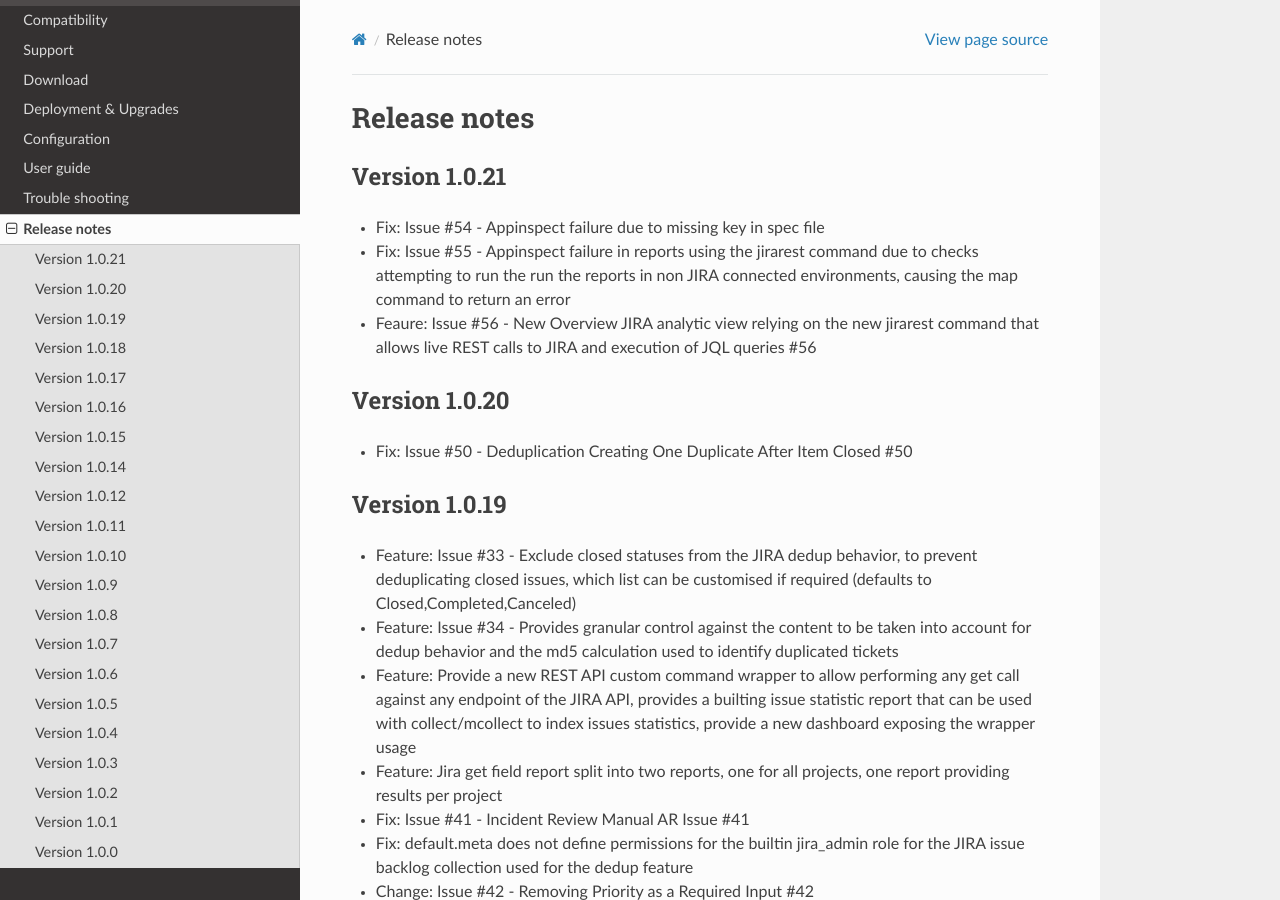
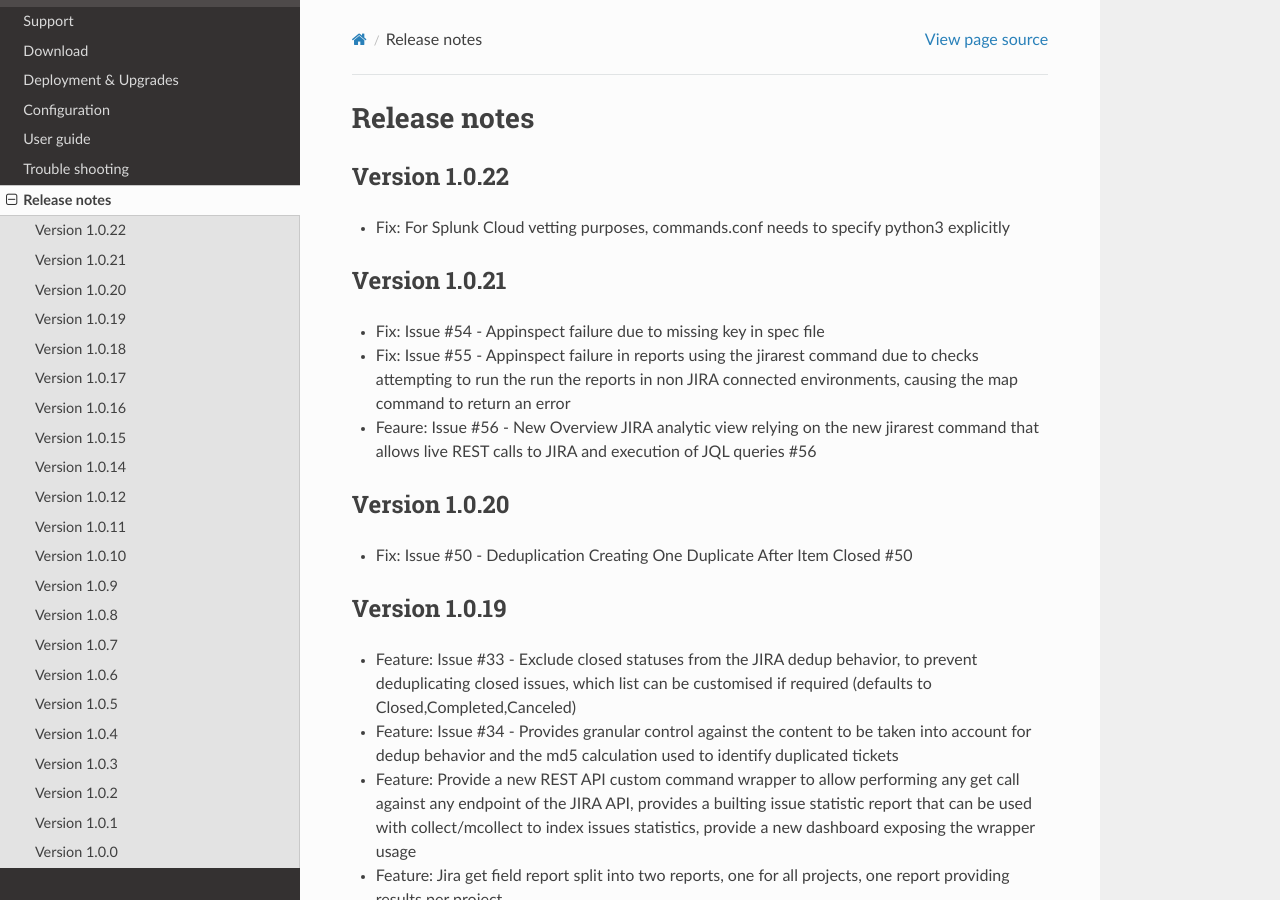
Before and after one commit to guilhemmarchand/TA-jira-service-desk-simple-addon, a Sphinx documentation site: the page built from docs/releasenotes.rst, in a window 1280 px wide and 900 px high. Built offline with Sphinx 7.4.7 and the Read the Docs theme 2.0.0, drawn with Linux system fonts in a browser that asks for light colours.

Commit message:
Version 1.0.22
- Fix: For Splunk Cloud vetting purposes, commands.conf needs to specify python3 explicitly

```diff
--- a/docs/releasenotes.rst
+++ b/docs/releasenotes.rst
@@ -1,5 +1,10 @@
 Release notes
 #############
+
+Version 1.0.22
+==============
+
+- Fix: For Splunk Cloud vetting purposes, commands.conf needs to specify python3 explicitly
 
 Version 1.0.21
 ==============
```
Also changed, not shown: 4 other files.
